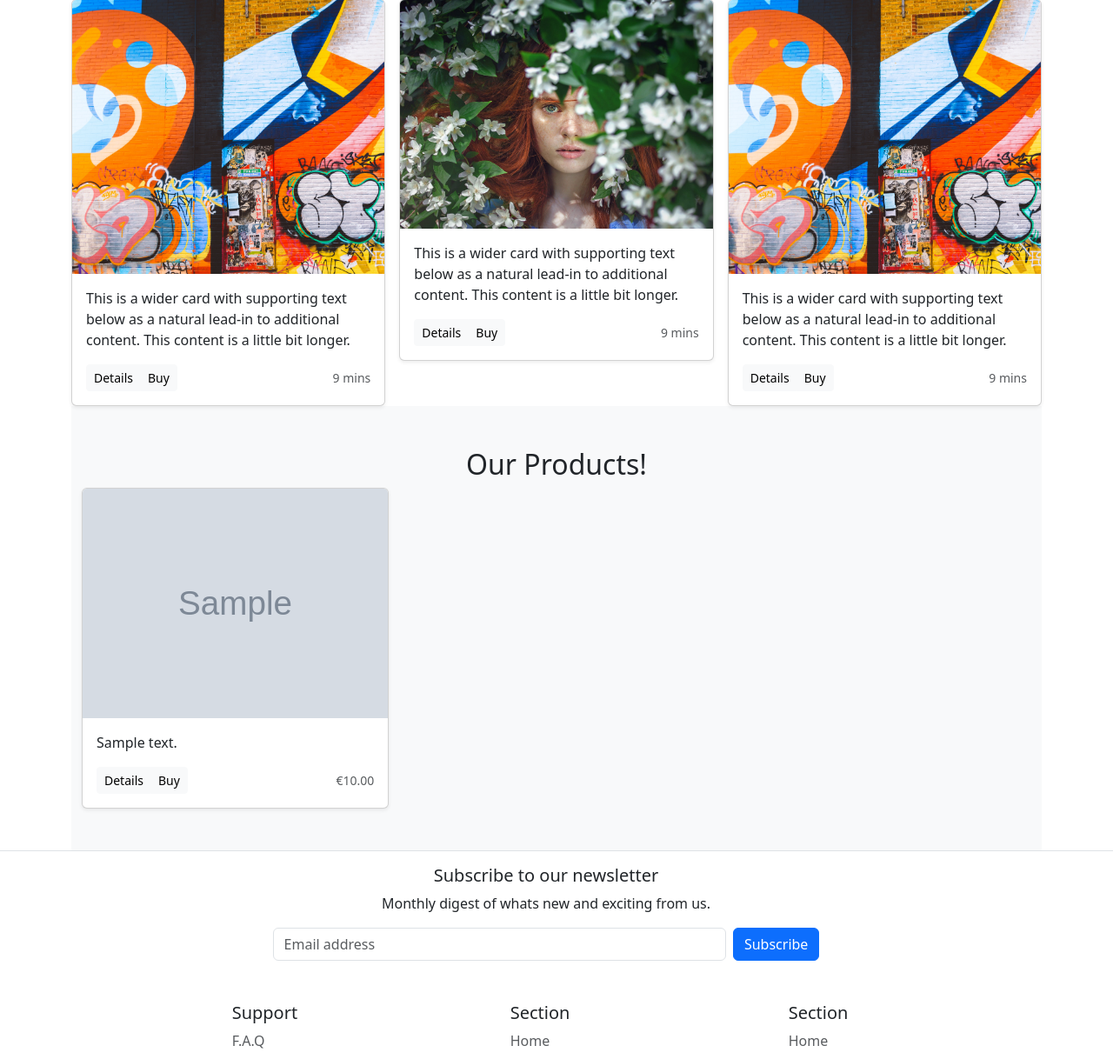
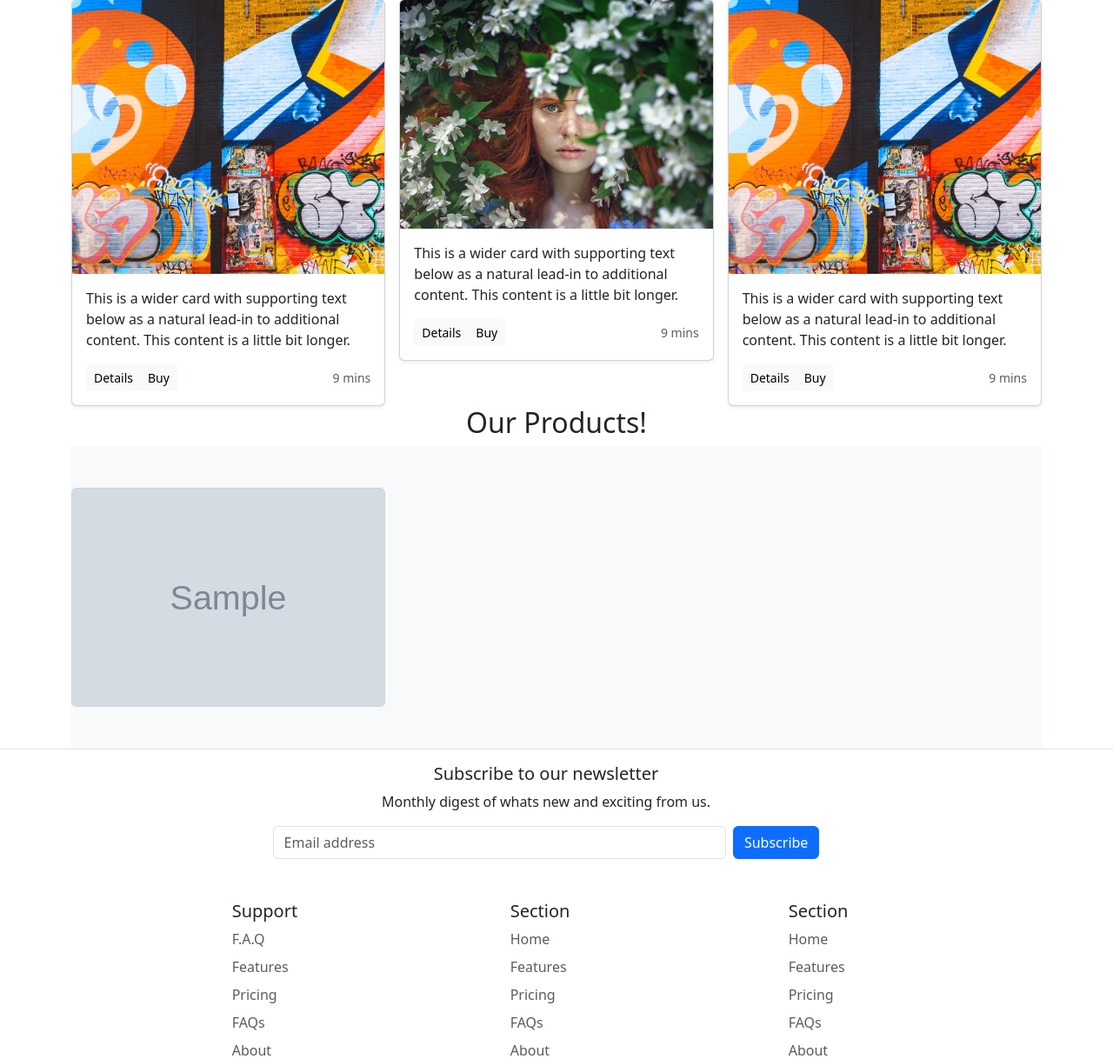
Before and after one commit to Freedy-FR/CI-P5-MagnaPlate, a Django app: page / in a window 1280 px wide. Shown: the part 603-1821 px from the top of the page at 87% size. Run offline with Django 3.2, Linux system fonts and the light colour scheme; tables that the repository leaves empty hold one stand-in row (values such as "Sample post"); grey boxes marked "Sample" are stand-in pictures; some libraries are stand-ins or nearby versions; some web fonts are replaced.

Commit message:
feat: :art: Add new format to product card for all screens related css

```diff
--- a/home/static/home/css/home.css
+++ b/home/static/home/css/home.css
@@ -43,5 +43,26 @@
 .custom-background p {
     /* color: #000; */
     font-size: 18px; /* Set the font size as needed */
-    /* Add other text styles as needed */
 }
+
+/* Product custom CSS */
+
+.card .card-img-overlay {
+    /* Initially hide the overlay */
+    display: none;
+    /* Add a transition for smooth appearance */
+    transition: all 0.3s ease;
+  }
+
+  .card:hover .card-img-overlay {
+    /* Show the overlay when the card is hovered */
+    display: block;
+    background-color: rgba(255, 255, 255, 0.5);
+    color: #000000;
+  }
+
+  .img-fill {
+    /* Fill up the image div */
+    height: 250px;
+    object-fit: cover;
+  }
--- a/home/templates/home/index.html
+++ b/home/templates/home/index.html
@@ -21,7 +21,6 @@
               <img src="{{ MEDIA_URL }}media/carousel/group-1.jpg" class="image-carousel d-block" alt="...">
             </a>
           </div>
-
           <div class="carousel-caption d-none d-md-block">
             <h5>Motivational Collection</h5>
             <p>Check out the Latest Motivational Plates!.</p>
@@ -113,28 +112,31 @@
       </div>
     </div>
 
-    <!-- Products section -->
-    <div id="test" class="container">
-      <div class="album py-5 bg-body-tertiary">
     <div class="container">
-          <h2 class="text-center" >Our Products!</h2>
+      <h2 class="text-center">Our Products!</h2>
+      <div class="py-5 bg-body-tertiary">
+          <div class="row row-cols-1 row-cols-sm-2 row-cols-md-3 g-3">
 
-          <div class="row row-cols-1 row-cols-sm-2 row-cols-md-3 g-3">
             {% for product in products %}
             <div class="col">
-                  <div class="card shadow-sm">
+              <div class="card p-0">
                 {% if product.image %}
-                      <img src="{{ product.image.url }}" alt="{{ product.name }}" class="card-img-top">
+                  <img src="{{ product.image.url }}" alt="{{ product.name }}" class="card-img img-fluid img-fill">
                 {% else %}
-                      <img src="{{ MEDIA_URL }}media/product_images/placeholder-image.png" alt="image-placeholder" class="card-img-top">
+                  <img src="{{ MEDIA_URL }}media/product_images/placeholder-image.png" alt="image-placeholder" class="card-img img-fluid img-fill">
                 {% endif %}
-                    <div class="card-body">
-                      <p class="card-text">{{ product.description|truncatewords:20 }}</p>
-                      <div class="d-flex justify-content-between align-items-center">
-                        <div class="btn-group">
-                          <a href="{{ product.get_absolute_url }}" class="btn btn-sm btn-light">Details</a>
-                          <button type="button" class="btn btn-sm btn-light">Buy</button>
+                <div class="d-none d-lg-block">
+                  <div class="card-img-overlay justify-content-between align-items-center">
+                    <h5 class="card-title">Card title</h5>
+                    <p class="card-text">{{ product.description|truncatewords:10 }}</p>
+                    {% if product.price %}
+                      <small class="text-body-secondary">€{{ product.price }}</small>
+                    {% endif %}
                   </div>
+                </div>
+                <div class="d-block d-lg-none">
+                  <div class="card-body d-flex justify-content-between align-items-center p-1 d-inline">
+                    <p class="card-text m-0">Card title</p>
                     {% if product.price %}
                       <small class="text-body-secondary">€{{ product.price }}</small>
                     {% endif %}
@@ -144,7 +146,7 @@
             </div>
             {% endfor %}
 
-          </div>
+
           </div>
       </div>
     </div>
```
Also changed, not shown: 2 other files. Lines whose indentation alone changed are shown as unchanged.
